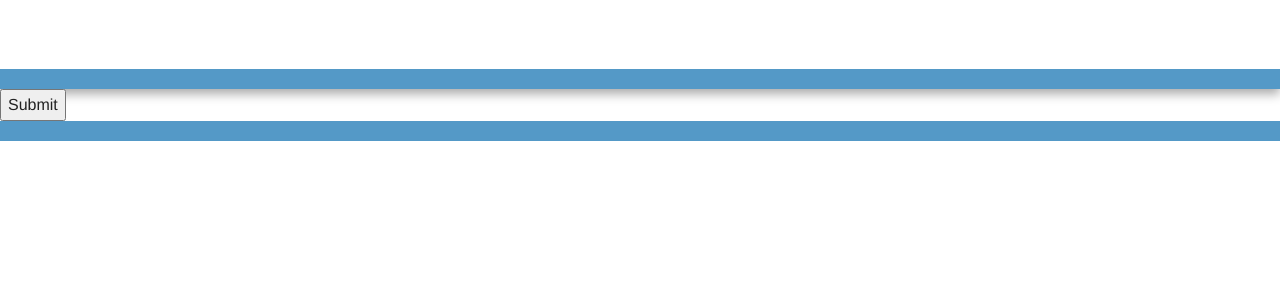
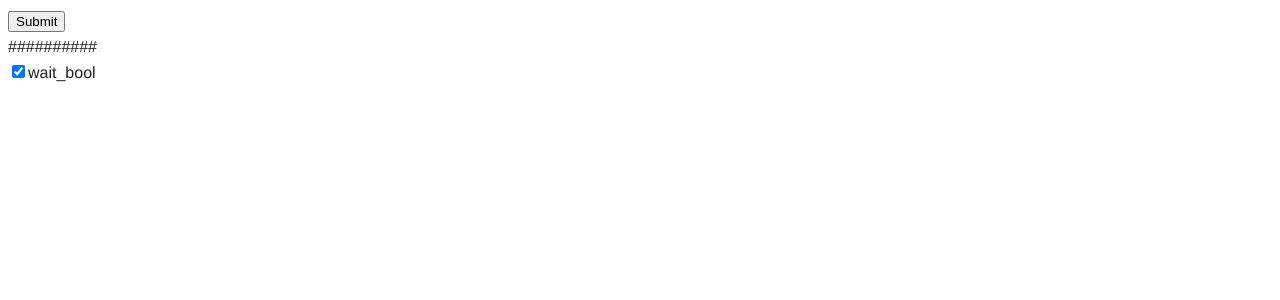
Before and after one commit to TomtheLegend/Snappy, a Flask app: page / in a window 1280 px wide. Shown: the top 300 px of the page. Run offline with Flask 2, Linux system fonts and the light colour scheme; some libraries are stand-ins or nearby versions.

Commit message:
- wait card functionality added. - wait card as intro vote screen - added CSV output at voting end

```diff
--- a/app/card_info.py
+++ b/app/card_info.py
@@ -4,6 +4,10 @@ from app import socketio
 from flask_socketio import emit
 from app.models import Card, User, Votes, Rulings, Card_colour, Card_Subtypes
 from app import app, db
+import csv
+
+
+wait_card = True
 
 
 def get_current_voters():
@@ -27,7 +31,12 @@ def get_current_votes_string():
 
 def send_update_vote_bar( disable_all=None):
     votes = get_current_votes_string()
-    emit('vote_bar_message', {'button_disabled': disable_all, 'current_votes': votes, 'last_vote': ''},  namespace='/', broadcast=True)
+    emit('vote_bar_message', {'button_disabled': disable_all, 'current_votes': votes, 'last_vote': ''},
+                        namespace='/vote', broadcast=True)
+
+
+def send_card_info():
+    emit('card_data_message', get_card_info(),  namespace='/vote', broadcast=True)
 
 
 def get_card_info():
@@ -76,5 +85,52 @@ def get_card_info():
         card_dict['info'][str(subtype.subtype)] = ': 1/' + str(solo_type[0][0])
 
 
+    return card_dict
 
-    return card_dict
+
+def change_card():
+    # check if the wait screen is required
+    print(wait_card)
+    if wait_card:
+        current = Card.query.filter_by(current_selected=True).first()
+        current.current_selected = False
+        wait_card_selected = Card.query.filter_by(name="Wait Card").first()
+        wait_card_selected.current_selected = True
+        db.session.commit()
+        send_update_vote_bar(True)
+
+    else:
+        current = Card.query.filter_by(current_selected=True).first()
+        current.current_selected = False
+        next = Card.query.filter_by(rating=None).first()
+        if next is None:
+            # reached the end so output CSV
+            make_CSV()
+        else:
+            if next.name is "Wait Card":
+                make_CSV()
+            next.current_selected = True
+            db.session.commit()
+            send_update_vote_bar(False)
+
+    send_card_info()
+
+
+def make_CSV():
+    # output cards data to local CSV
+    outfile = open('total_votes.csv', 'w', newline='')
+    outcsv = csv.writer(outfile)
+
+    sql_all_cards = 'SELECT * FROM Card'
+    all_cards = db.session.execute(sql_all_cards)
+    print (all_cards.keys())
+    outcsv.writerow(all_cards.keys())
+    # dump rows
+    outcsv.writerows(all_cards.fetchall())
+
+    outfile.close()
+    # set to card waiting forever
+    wait_card_selected = Card.query.filter_by(name="Wait Card").first()
+    wait_card_selected.current_selected = True
+    db.session.commit()
+    wait_card = True
--- a/app/monitor.py
+++ b/app/monitor.py
@@ -2,10 +2,11 @@ __author__ = 'tomli'
 from threading import Thread, Event
 from app import socketio
 from app.models import Card, User, Votes
-from app import app, db
+from app import app, db, card_info
 from time import sleep
 from flask_socketio import emit
 from app import card_info
+
 
 thread = Thread()
 thread_stop_event = Event()
@@ -36,7 +37,7 @@ class MonitorThread(Thread):
                 #get tracker count, ensure all votes collected
                 votes_list = Votes.query.filter_by(card_id=current_card.id).all()
                 print('current_cast_votes: ' + str(len(votes_list)))
-                if len(votes_list) == user_voters_count and user_voters_count > 0:
+                if len(votes_list) == user_voters_count and user_voters_count > 0 and card_info.wait_card is False:
                     # calculate score and update the Card  table
                     average_vote = 0
                     for vote in votes_list:
@@ -47,19 +48,9 @@ class MonitorThread(Thread):
                     current_card.rating = average_vote
                     db.session.commit()
 
-                    # update to  next card
-                    Card.next_card()
-                    current_card = Card.query.filter_by(current_selected=True).first()
+                    # update to next card
+                    card_info.change_card()
 
-                    # get the data for current card and send to users
-
-                    emit('card_data_message', card_info.get_card_info(),  namespace='/', broadcast=True)
-
-                    # show the button for all users
-                    card_info.send_update_vote_bar(False)
-
-                #update the vote bar for voters, showing number of voters.
-                card_info.send_update_vote_bar()
 
                 sleep(self.delay)
 
--- a/app/routes.py
+++ b/app/routes.py
@@ -1,7 +1,7 @@
 __author__ = 'tomli'
 
 from flask import Flask, render_template, url_for, flash, redirect, request, session
-from app import app, db, socketio
+from app import app, db, socketio, card_info
 from flask_socketio import emit
 from app.models import Card, User, Votes
 from flask_login import login_required, login_user, current_user
@@ -15,7 +15,7 @@ from sqlalchemy import and_, exists
 @app.route('/')
 @app.route('/index')
 def index():
-    return render_template('index.html', card_image="https://img.scryfall.com/cards/normal/en/grn/230a.jpg")
+    return render_template('index.html')
 
 
 @app.route('/vote', methods=['GET', 'POST'])
@@ -26,31 +26,32 @@ def vote():
     return render_template('vote.html', card_image=card_im)
 
 
-@socketio.on('score')
+@socketio.on('score', namespace='/vote')
 def score_recived(data):
-    # handle the sent score
-    score = data['score']
-    if score != '':
-        print('score pressed')
-        # Card.next_card()
-        current_card_id = Card.query.filter_by(current_selected=True).first().id
-        current_user_id = User.query.filter_by(username=current_user.username).first().id
-        tracker_obj = Votes.query.filter((and_(Votes.card_id == current_card_id, Votes.user_id == current_user_id))).first()
-        if tracker_obj:
-            print('updated: ' +str(current_user_id) + ':' + str(current_card_id))
-            tracker_obj.vote_score = score
-        else:
-            print('added: ' +str(current_user_id) + ':' + str(current_card_id))
-            db.session.add(Votes(card_id=current_card_id, user_id=current_user_id, vote_score=score))
+    # handle the sent
+    if card_info.wait_card is False:
+        score = data['score']
+        if score != '':
+            print('score pressed')
+            # Card.next_card()
+            current_card_id = Card.query.filter_by(current_selected=True).first().id
+            current_user_id = User.query.filter_by(username=current_user.username).first().id
+            tracker_obj = Votes.query.filter((and_(Votes.card_id == current_card_id, Votes.user_id == current_user_id))).first()
+            if tracker_obj:
+                print('updated: ' +str(current_user_id) + ':' + str(current_card_id))
+                tracker_obj.vote_score = score
+            else:
+                print('added: ' +str(current_user_id) + ':' + str(current_card_id))
+                db.session.add(Votes(card_id=current_card_id, user_id=current_user_id, vote_score=score))
 
-        db.session.commit()
+            db.session.commit()
 
-        emit('vote_bar_message', {'button_disabled': True, 'current_votes': '', 'last_vote': ''})
+            emit('vote_bar_message', {'button_disabled': True, 'current_votes': '', 'last_vote': ''})
 
     # emit('card_response', {'data': card_im})
 
 
-@socketio.on('connect', namespace='/')
+@socketio.on('connect', namespace='/vote')
 def voter_connect():
     # set the user to voting in the database
     print('login: ' + current_user.username)
@@ -58,6 +59,7 @@ def voter_connect():
     active.voting = True
     db.session.commit()
 
+    card_info.send_card_info()
     # need visibility of the global thread object
     global thread
     #Start the monitoring thread if it hasn't already
@@ -67,14 +69,22 @@ def voter_connect():
         thread.start()
 
 
-@socketio.on('disconnect', namespace='/')
+@socketio.on('disconnect', namespace='/vote')
 def voter_disconnect():
     # set the user to no longer voting in the database
     active = User.query.filter_by(username=current_user.username).first()
     active.voting = False
     db.session.commit()
 
-    print('dissonect: ' + str(current_user.username) + ' ' + str(datetime.datetime.now()))
+    print('disconnect: ' + str(current_user.username) + ' ' + str(datetime.datetime.now()))
+
+@socketio.on('wait_card', namespace='/')
+def wait_change(data):
+    # set the wait_chard bool to the required value
+    if 'wait' in data:
+        card_info.wait_card = data['wait']
+        print('wait_card: ' + str(card_info.wait_card))
+        card_info.change_card()
 
 
 @app.route('/login', methods=['GET', 'POST'])
--- a/app/templates/index.html
+++ b/app/templates/index.html
@@ -1,15 +1,53 @@
-{% extends "base.html" %}
+<!doctype html>
+<html class="no-js" lang="">
+    <head>
+        <meta charset="utf-8">
+        <meta http-equiv="X-UA-Compatible" content="IE=edge,chrome=1">
+        <title>Snappy Vote</title>
+        <meta name="viewport" content="width=device-width, initial-scale=1">
 
-{% block title %}
-Snappy - Welcome
-{% endblock %}
+        <script src="//ajax.googleapis.com/ajax/libs/jquery/1.11.2/jquery.min.js"></script>
+        <script>window.jQuery || document.write('<script src="../static/js/vendor/jquery-1.11.2.min.js"><\/script>')</script>
+        <script src="../static/js/main.js"></script>
+        <script src="../static/js/vendor/modernizr-2.8.3-respond-1.4.2.min.js"></script>
+        <script type="text/javascript" src="//cdnjs.cloudflare.com/ajax/libs/socket.io/1.3.6/socket.io.min.js"></script>
 
-{% block content %}
+        <script type="text/javascript">
+            $(function(){
+            if( /Android|webOS|iPhone|iPad|iPod|BlackBerry/i.test(navigator.userAgent) ) {
+              var ww = ( $(window).width() < window.screen.width ) ? $(window).width() : window.screen.width; //get proper width
+              var mw = 480; // min width of site
+              var ratio =  ww / mw; //calculate ratio
+              if( ww < mw){ //smaller than minimum size
+               $('#Viewport').attr('content', 'initial-scale=' + ratio + ', maximum-scale=' + ratio + ', minimum-scale=' + ratio + ', user-scalable=yes, width=' + ww);
+              }else{ //regular size
+               $('#Viewport').attr('content', 'initial-scale=1.0, maximum-scale=2, minimum-scale=1.0, user-scalable=yes, width=' + ww);
+              }
+            }
+            });
+        </script>
 
-    <button class="vote_go" id="vote_go" type="button">Submit</button>
-    <script type="text/javascript">
-        document.getElementById("vote_go").onclick = function () {
-            location.href = '{{ url_for('vote') }}';
-        };
-    </script>
-{% endblock %}
+        <!-- get the link to the css -->
+        <link rel="stylesheet" href="../static/css/main.css">
+
+    </head>
+
+    <body>
+        <button class="vote_go" id="vote_go" type="button">Submit</button>
+        <div>##########</div>
+        <input class="wait_bool" id="wait_bool" type="checkbox" onclick="toggleCheckBox(this)" checked="checked">wait_bool<br>
+
+        <script type="text/javascript" charset="utf-8">
+            var socket = io.connect('http://' + document.domain + ':' + location.port);
+
+            document.getElementById("vote_go").onclick = function () {
+                location.href = '{{ url_for('vote') }}';
+            };
+            function toggleCheckBox(element) {
+                var check = document.getElementById("wait_bool").checked
+                console.log('check changed' + check);
+                socket.emit('wait_card', {wait: check});
+            };
+
+        </script>
+    </body>
--- a/app/templates/vote.html
+++ b/app/templates/vote.html
@@ -52,7 +52,7 @@
                         <input type="radio" id="rating0" name="rating" value="0" /><label for="rating0" title="No star"></label>
                     </fieldset>
                     <div class="buttons">
-                        <button class="vote_button" id="vote_button" value="vote">Submit</button>
+                        <button class="vote_button" id="vote_button" value="vote" disabled="true">Submit</button>
                         <!-- current vote info -->
                         <span class="current_votes" id="current_votes">0 / 1 votes</span>
                         <span class="last_vote" id="last_vote">last vote: 0 </span>
@@ -88,7 +88,8 @@
         <!-- Scripts -->
 
         <script type="text/javascript" charset="utf-8">
-            var socket = io.connect('http://' + document.domain + ':' + location.port, {user: "{{session.username}}"});
+            // connect to /vote namespace
+            var socket = io.connect('http://' + document.domain + ':' + location.port + '/vote', {user: "{{session.username}}"});
 
             socket.on('card_response', function(data) {
                 console.log(data['data']);
```
Also changed, not shown: app/__init__.py (+3 -4 lines), app/models.py (+1 -10 lines), manage.py (+24 -3 lines), app/snappy.db.
